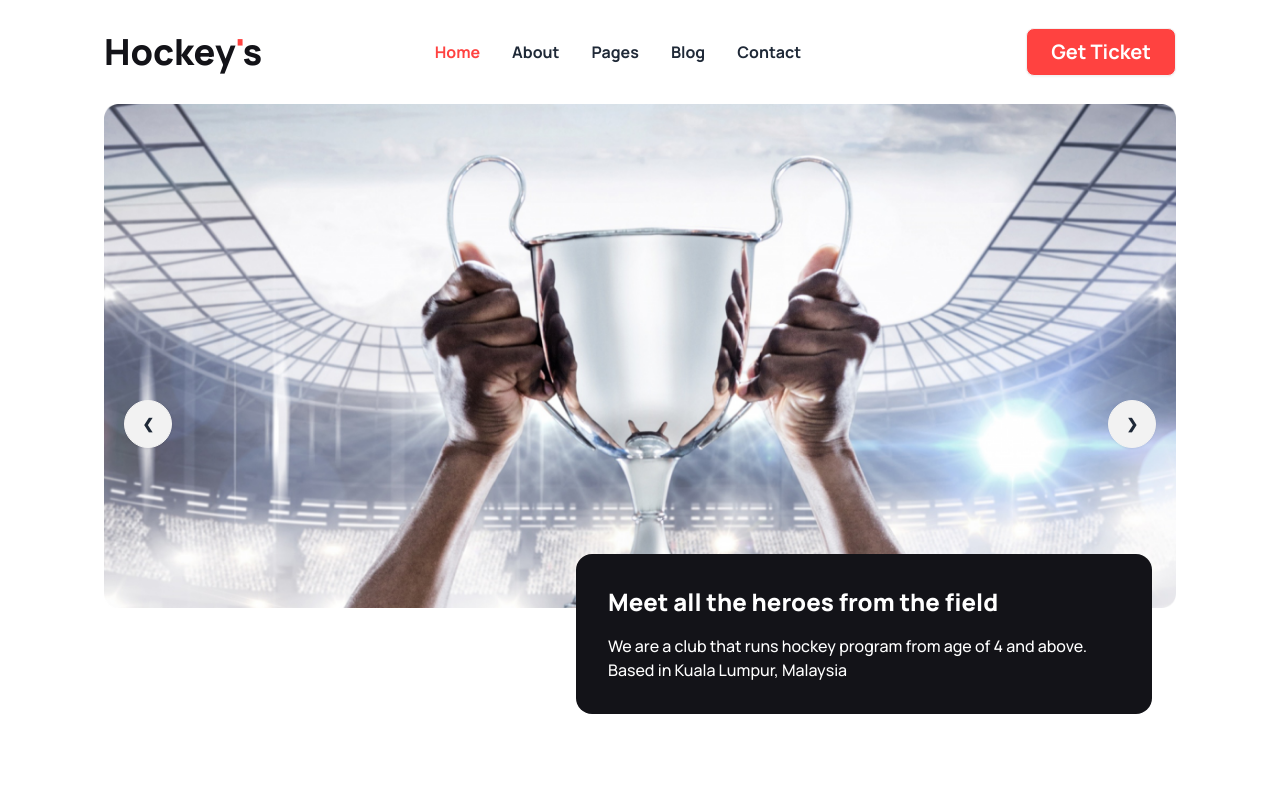
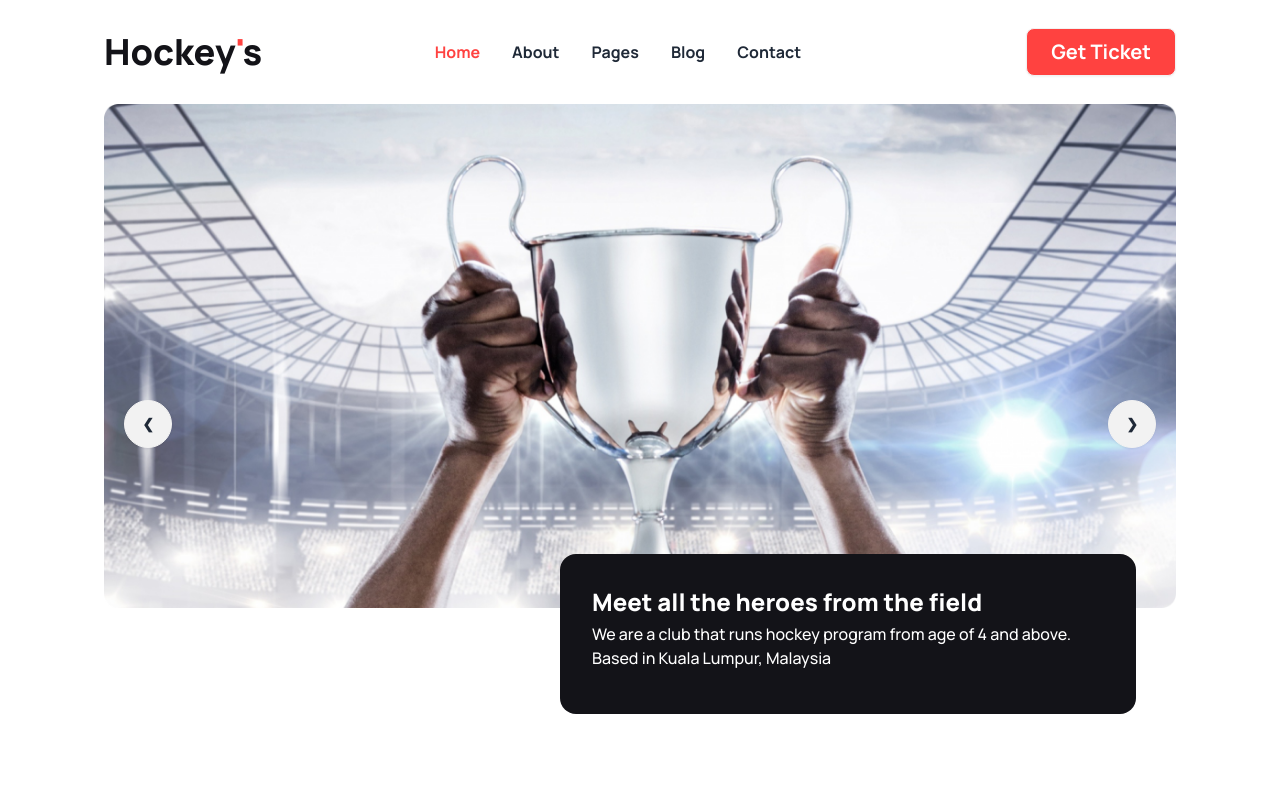
Before and after one commit to nasrin137/Hockeys-website, a plain HTML site: page index.html in a window 1280 px wide. Shown: the top 800 px of the page. Drawn offline with nearby package versions, Linux system fonts and the light colour scheme.

```diff
--- a/index.html
+++ b/index.html
@@ -65,9 +65,9 @@
                   </div>
                 </div>
             </div>
-            <div class="bg-[#131318] p-3 lg:p-8 rounded-2xl w-full h-[20vh] lg:w-1/2  lg:absolute bottom-9 right-16  " >
+            <div class="bg-[#131318] p-3 lg:p-8 rounded-2xl w-full h-[20vh] lg:w-1/2  lg:absolute bottom-9 right-20  " >
                 <h1 class="text-white text-xs lg:text-2xl font-extrabold">Meet all the heroes from the field</h1>
-                <p class="text-white text-xs lg:text-base font-medium pt-1 lg:pt-4 w">We are a club that runs hockey program from age of 4 and above. Based in Kuala Lumpur, Malaysia </p>
+                <p class="text-white text-xs lg:text-base font-medium pt-1 w">We are a club that runs hockey program from age of 4 and above. Based in Kuala Lumpur, Malaysia </p>
             </div>
         </div>
     </header>
```
